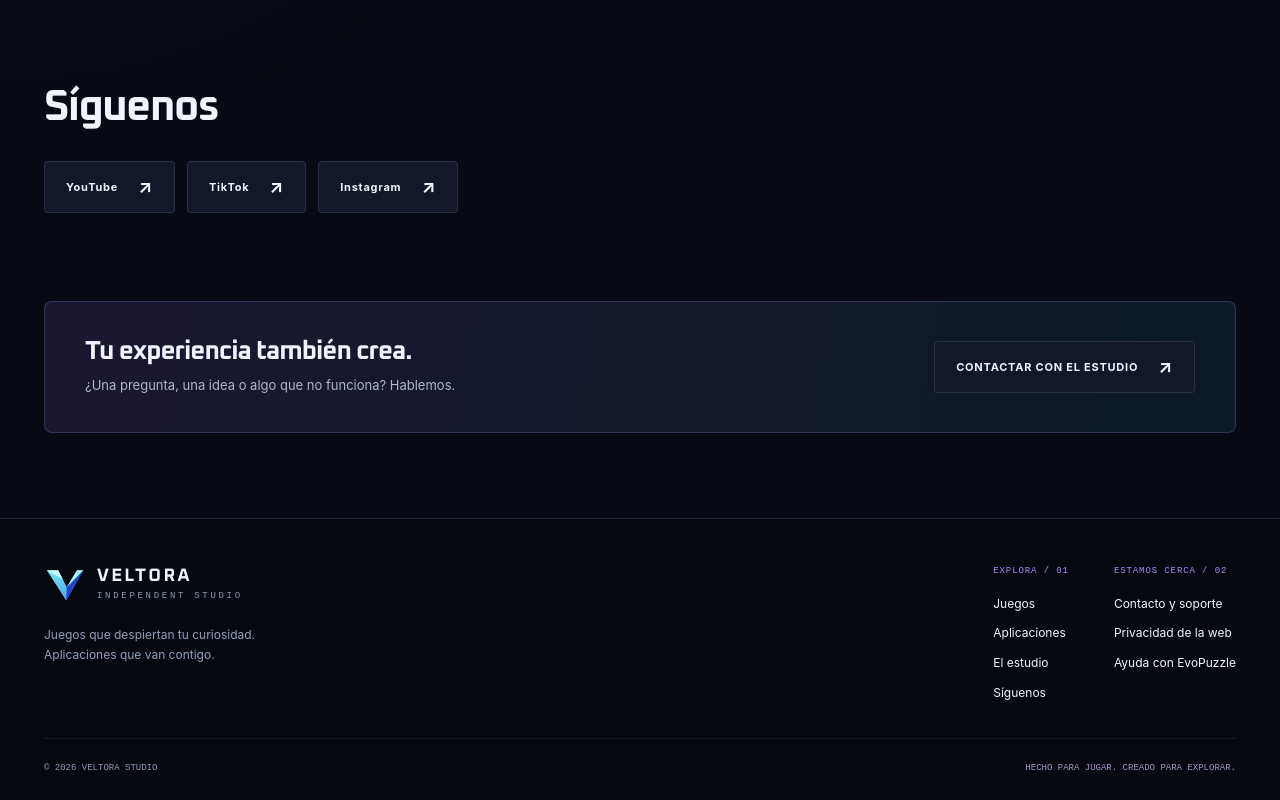
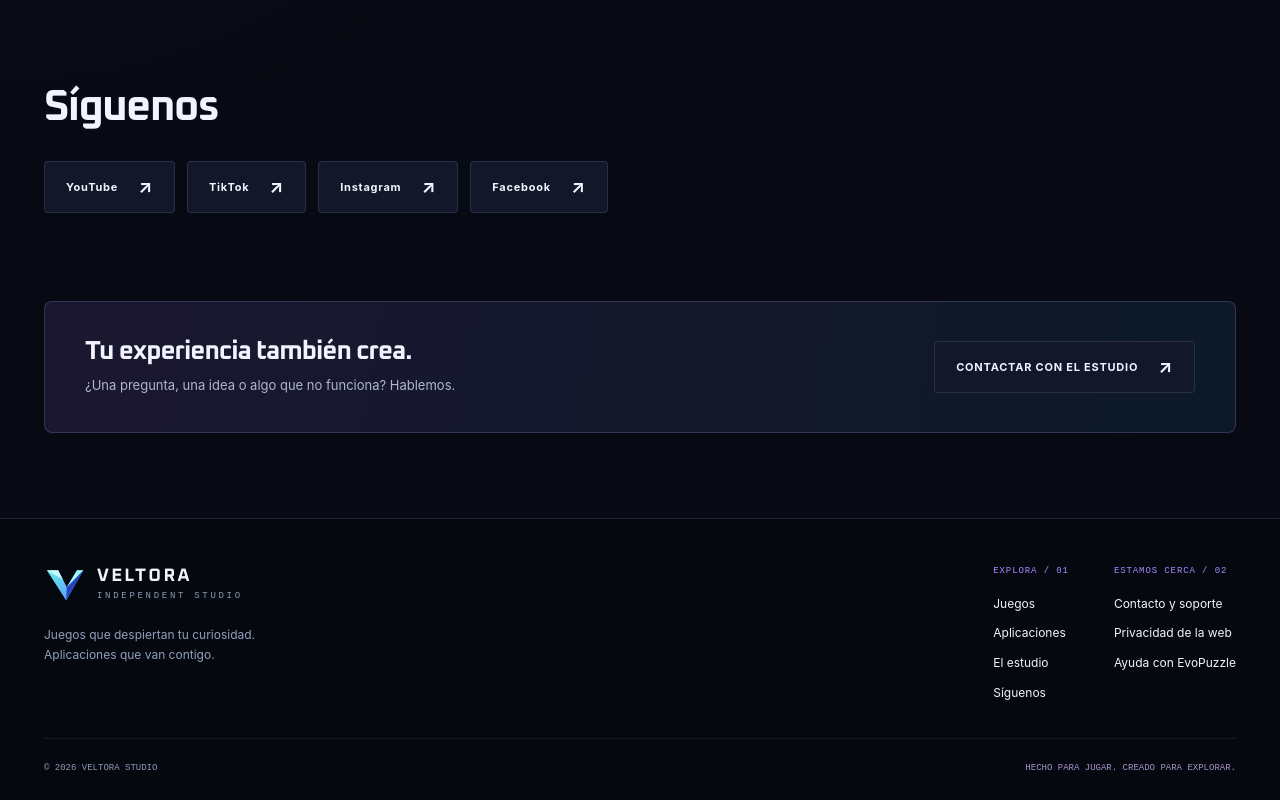
Before and after one commit to Frankyx1991/veltorastudio, a plain HTML site: page index.html in a window 1280 px wide. Shown: the part 1935-2735 px from the top of the page. Drawn offline with Linux system fonts and the light colour scheme.

Commit message:
Añade Facebook a la sección Síguenos

```diff
--- a/index.html
+++ b/index.html
@@ -10,6 +10,7 @@
     <a class="btn" href="https://www.youtube.com/channel/UCIkfRJvvwjqN7XRCBdTvjmQ">YouTube<span class="arrow" aria-hidden="true">↗</span></a>
     <a class="btn" href="https://www.tiktok.com/@veltora_studio">TikTok<span class="arrow" aria-hidden="true">↗</span></a>
     <a class="btn" href="https://www.instagram.com/veltorastudio/">Instagram<span class="arrow" aria-hidden="true">↗</span></a>
+    <a class="btn" href="https://www.facebook.com/profile.php?id=61596579632308">Facebook<span class="arrow" aria-hidden="true">↗</span></a>
   </div>
 </section>
 <section class="support-strip"><div><h2>Tu experiencia también crea.</h2><p>¿Una pregunta, una idea o algo que no funciona? Hablemos.</p></div><div class="actions"><a class="btn" href="/veltorastudio/contacto/">CONTACTAR CON EL ESTUDIO<span class="arrow" aria-hidden="true">↗</span></a></div></section></div></main><footer class="footer"><div class="wrap"><div class="footer-row"><div><a class="brand" href="/veltorastudio/" aria-label="Veltora Studio, inicio"><img src="/veltorastudio/assets/veltora.svg" width="41" height="41" alt=""><div><b>VELTORA</b><small>INDEPENDENT STUDIO</small></div></a><p>Juegos que despiertan tu curiosidad.<br>Aplicaciones que van contigo.</p></div><div class="footer-links"><div><strong>EXPLORA / 01</strong><a href="/veltorastudio/juegos/">Juegos</a><a href="/veltorastudio/aplicaciones/">Aplicaciones</a><a href="/veltorastudio/#estudio">El estudio</a><a href="/veltorastudio/#siguenos">Síguenos</a></div><div><strong>ESTAMOS CERCA / 02</strong><a href="/veltorastudio/contacto/">Contacto y soporte</a><a href="/veltorastudio/privacidad/">Privacidad de la web</a><a href="/veltorastudio/juegos/evopuzzle/#soporte">Ayuda con EvoPuzzle</a></div></div></div><div class="footer-bottom"><span>© 2026 VELTORA STUDIO</span><span>HECHO PARA JUGAR. CREADO PARA EXPLORAR.</span></div></div></footer></body></html>
```
